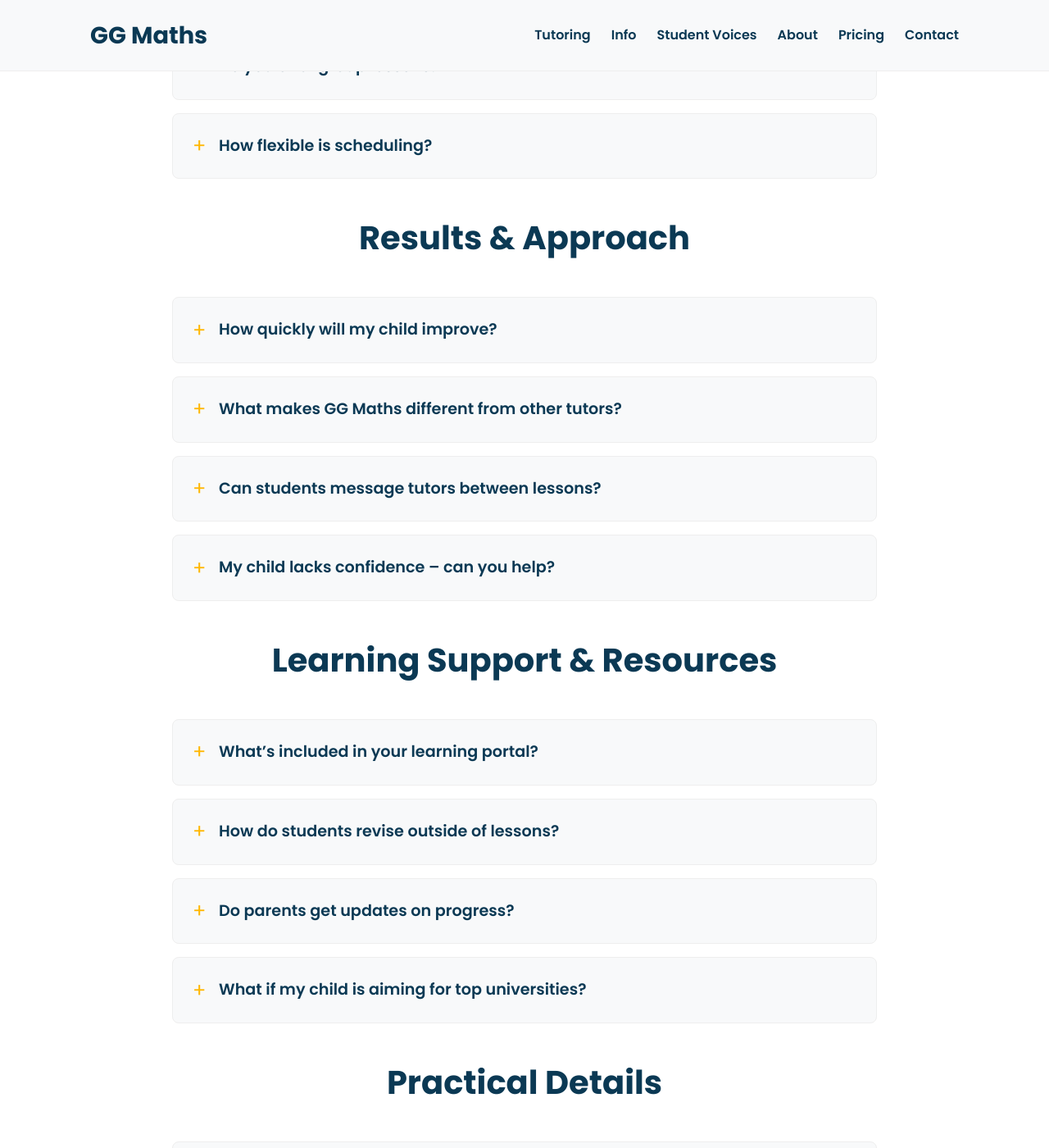
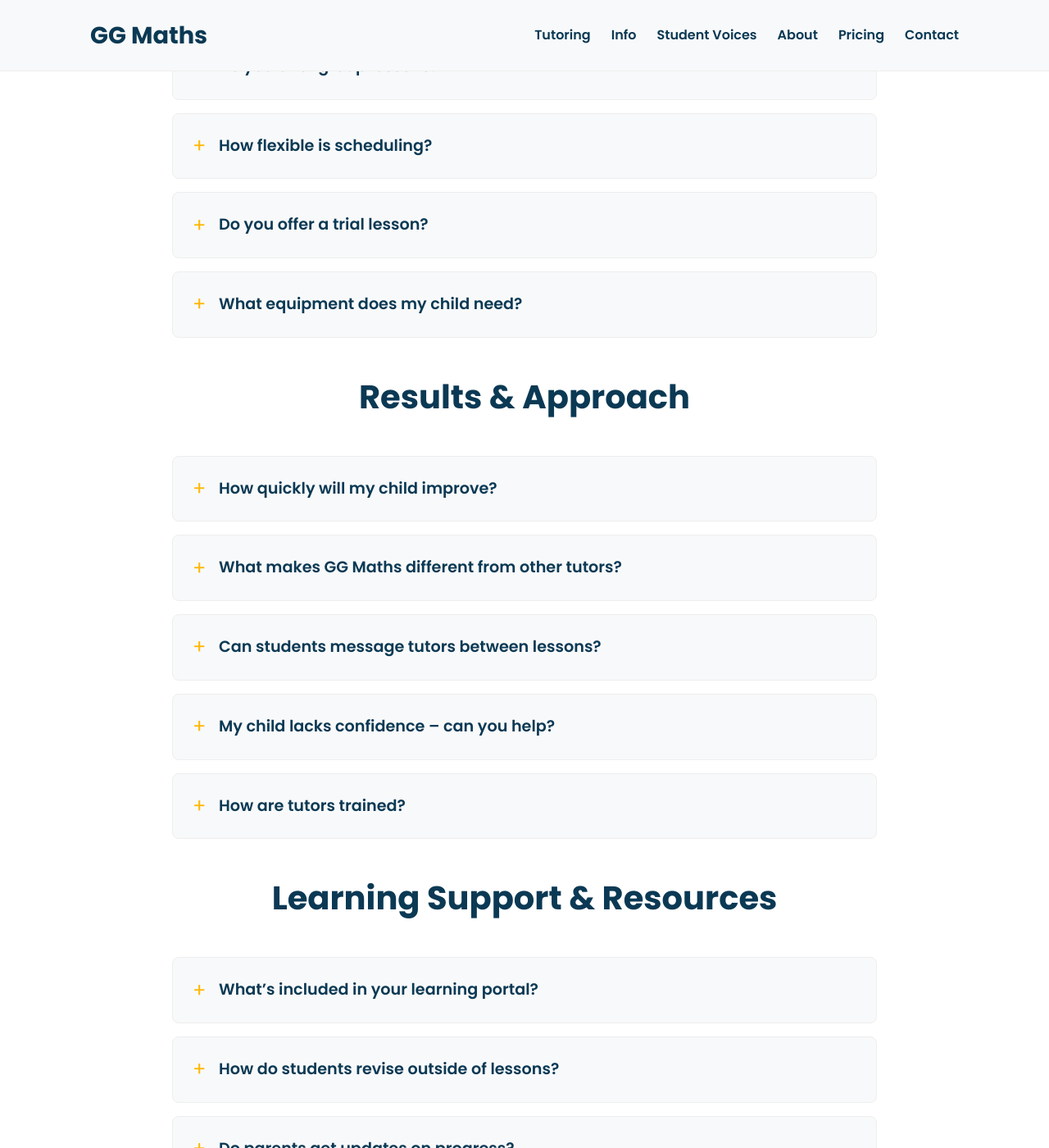
Before and after one commit to GG1982/ggmaths-2025, a Jekyll site: the page built from faq.html, in a window 1280 px wide and 1400 px high, scrolled down 552 px. Shown: the whole window at 82% size. Built offline with Jekyll 4.4.1, drawn with Linux system fonts in a browser that asks for light colours; some of the changed lines change nothing that is shown.

Commit message:
update faq q&a

```diff
--- a/faq.html
+++ b/faq.html
@@ -29,11 +29,19 @@
           </details>
           <details class="faq-item">
             <summary>Do you offer group lessons?</summary>
-            <p>Our focus is on 1:1 tuition, but in certain cases we can arrange small group sessions for siblings or friends.</p>
+            <p>Our focus is on 1:1 tuition, but in certain cases we can arrange small group sessions for siblings or friends who are at a similar level.</p>
           </details>
           <details class="faq-item">
             <summary>How flexible is scheduling?</summary>
             <p>We’ll find a regular time that works for you, and if things change, we’re happy to reschedule when possible. Our goal is to make tutoring fit easily around school and family life.</p>
+          </details>
+          <details class="faq-item">
+            <summary>Do you offer a trial lesson?</summary>
+            <p>Yes — every student starts with a free trial lesson. This gives families a chance to meet the tutor, experience our style, and decide if it’s the right fit before committing.</p>
+          </details>
+          <details class="faq-item">
+            <summary>What equipment does my child need?</summary>
+            <p>All that’s required is a computer or tablet with internet access. We’ll guide you through setup and provide links to our resources. A headset or quiet workspace is recommended for the best experience.</p>
           </details>
         </div>
       </div>
@@ -44,7 +52,7 @@
         <div class="faq-list">
           <details class="faq-item">
             <summary>How quickly will my child improve?</summary>
-            <p>Many students see a jump of 1–2 grades in just a few months, and 2–4 grades over a year, but this depends on consistent practice and attendance.</p>
+            <p>Many students see a jump of 1–2 grades in just a few months, and 2–4 grades over a year. The exact progress depends on consistent attendance, practice, and engagement. We set clear milestones so you’ll always know how your child is improving.</p>
           </details>
           <details class="faq-item">
             <summary>What makes GG Maths different from other tutors?</summary>
@@ -56,7 +64,11 @@
           </details>
           <details class="faq-item">
             <summary>My child lacks confidence – can you help?</summary>
-            <p>Absolutely. Building confidence is at the heart of what we do. We create a safe, supportive environment where mistakes are part of the learning process.</p>
+            <p>Absolutely. Many students join GG Maths feeling uncertain about their abilities. We focus on building confidence step by step, celebrating progress, and creating a safe environment where mistakes are part of learning. Over time, students go from saying “I can’t do maths” to “I can do this.”</p>
+          </details>
+          <details class="faq-item">
+            <summary>How are tutors trained?</summary>
+            <p>Every GG Maths tutor is carefully selected and personally trained by Giuliano. They all follow our proven, systematic approach while also bringing their own strengths and personality to lessons. Ongoing support ensures consistency across the team.</p>
           </details>
         </div>
       </div>
@@ -94,7 +106,7 @@
           </details>
           <details class="faq-item">
             <summary>How much do lessons cost?</summary>
-            <p>Rates vary depending on level and package. We’ll provide full details during your free consultation.</p>
+            <p>Our lesson rates range from <strong>£35 to £65 per hour</strong>, depending on the tutor’s experience and the level being taught. We’ll discuss the best fit for your child during your free consultation and recommend a plan that works for your goals and budget.</p>
           </details>
           <details class="faq-item">
             <summary>What’s your cancellation policy?</summary>
@@ -117,7 +129,7 @@
           </details>
           <details class="faq-item">
             <summary>What if my child isn’t used to online lessons?</summary>
-                    <p>Our lessons are designed to be engaging and interactive, even for students new to online learning. Most students quickly adapt and even prefer the flexibility and resources that come with online tuition.</p>
+            <p>Our lessons are designed to be engaging and interactive, even for students new to online learning. Most students quickly adapt and often prefer the flexibility and resources that come with online tuition.</p>
           </details>
           <details class="faq-item">
             <summary>Do you follow the school curriculum?</summary>
@@ -129,7 +141,7 @@
           </details>
           <details class="faq-item">
             <summary>What if we need to pause lessons during holidays?</summary>
-                    <p>No problem! Just let us know in advance – we’re flexible and can resume whenever you're ready. Many students actually benefit from holiday sessions to catch up or get ahead.</p>
+            <p>No problem! Just let us know in advance – we’re flexible and can resume whenever you're ready. Many students even find holiday lessons a great chance to catch up or get ahead.</p>
           </details>
           <details class="faq-item">
             <summary>Will my child have the same tutor every time?</summary>
@@ -137,7 +149,6 @@
           </details>
         </div>
       </div>
-
     </div>
   </div>
 </section>
```
Also changed, not shown: 1 other file. Lines whose indentation alone changed are shown as unchanged.
